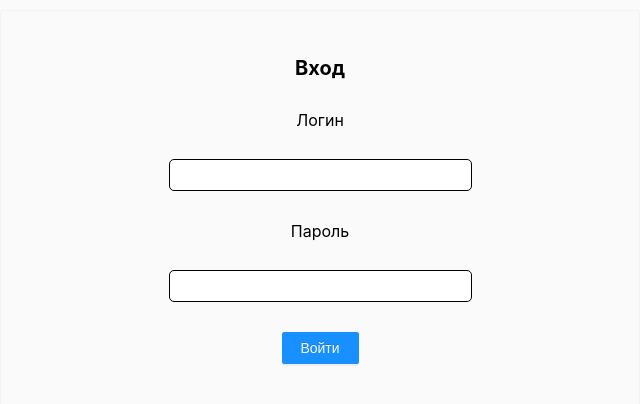
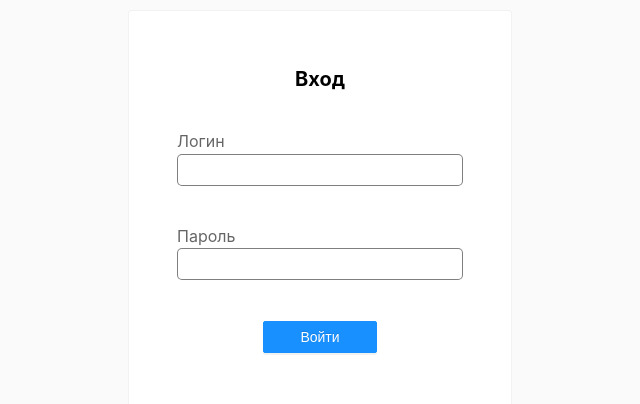
Before and after one commit to dmitriifrlv/video-app, a React (Create React App) app: page /signin in a window 1280 px wide. Shown: the part 190-594 px from the top of the page, without its empty margins (320-960 px from the left). Built offline with nearby package versions, Linux system fonts and the light colour scheme.

Commit message:
initial commit

```diff
--- a/src/App.css
+++ b/src/App.css
@@ -13,7 +13,7 @@
 }
 
 .appContainer__app{
-
+  /* border: 1px solid red; */
   height: 100%;
   width: 75%;
   margin: auto;
--- a/src/app.layout.js
+++ b/src/app.layout.js
@@ -3,7 +3,6 @@ import Header from './common.blocks/header/Header'
 import { Switch, Route } from 'react-router-dom'
 import Favorites from './favorites';
 import SearchComponent from './common.blocks/searchComponent/SearchComponent';
-import { withRouter } from "react-router";
 import './App.css';
 
 
--- a/src/common.blocks/signin/SignIn.jsx
+++ b/src/common.blocks/signin/SignIn.jsx
@@ -9,11 +9,12 @@ const SignIn = (props) => {
 
   const onLoginChange = (event) => {
     setLogin(event.target.value)
+  }
 
-}
   const onPasswordChange = (event) => {
     setPassword(event.target.value)
   }
+
   const onSubmitEvent = async (e)=>{
     e.preventDefault()
     const response = await axios.post("https://salty-atoll-46513.herokuapp.com/signin", {
@@ -32,16 +33,21 @@ const onSubmitEvent = async (e)=>{
     <div className="formContainer">
       <form onSubmit={onSubmitEvent} className="formContainer__form">
       <h1 className="formContainer__form__title">Вход</h1>
-      <label htmlFor="login">Логин</label>
+      <div className="formContainer__form__input-form">
+        <label htmlFor="login" className="formContainer__form__label">Логин</label>
         <input
         className="formContainer__form__input"
         onChange={onLoginChange}
         type="text"/>
-      <label htmlFor="password">Пароль</label>
+      </div>
+      <div className="formContainer__form__input-form">
+      <label htmlFor="password" className="formContainer__form__label">Пароль</label>
       <input
       className="formContainer__form__input"
       onChange={onPasswordChange}
       type="password"/>
+      </div >
+
       <button className="formContainer__form__button" type="submit"> <span>Войти</span> </button>
     </form>
     </div>
@@ -50,18 +56,3 @@ const onSubmitEvent = async (e)=>{
 };
 
 export default SignIn;
-
-{/* <form onSubmit={(e)=>{
-      e.preventDefault()
-      console.log(login, password)
-      fetch('http://localhost:3000/signin', {
-        method: 'post',
-        headers: {'Content-type': 'application/json'},
-        body: JSON.stringify({
-          login:login,
-          password:password
-        })
-      })
-      auth.login(()=>{
-      props.history.push('/')
-    })}}> */}
--- a/src/common.blocks/signin/signin.css
+++ b/src/common.blocks/signin/signin.css
@@ -11,16 +11,18 @@
   flex-direction: column;
   justify-content: space-evenly;
   align-items: center;
-  width: 50%;
+  min-width: 20rem;
+  width: 30%;
   margin: auto;
   border: 1px solid #F2F2F2;
   border-radius: 4px;
-  padding: 1rem;
+  padding: 1rem 3rem;
   min-height: 50vh;
   border-bottom: 1px solid #f0f0f0;
-    border-bottom-width: 1px;
+  border-bottom-width: 1px;
     border-bottom-style: solid;
     border-bottom-color: rgb(240, 240, 240);
+    background-color: white;
 }
 
 .formContainer__form__title {
@@ -28,9 +30,9 @@
 }
 
 .formContainer__form__input {
-  width: 50%;
+  width: 100%;
   height: 2rem;
-  border: 1px solid black;
+  border: 1px solid rgba(0,0,0,.5);
   border-radius: 5px;
   font-size: 16px;
 }
@@ -38,7 +40,18 @@
   background-color: #b7e6ff;
 
 }
-
+.formContainer__form__input-form{
+  display: flex;
+  flex-direction: column;
+  width: 100%;
+}
+.formContainer__form__label{
+  /* border: 1px solid red; */
+  width: 100%;
+  text-align: left;
+  opacity: .6;
+  margin-bottom: .15rem;
+}
 .formContainer__form__button {
   cursor: pointer;
   line-height: 1.5715;
@@ -48,7 +61,7 @@
   font-size: 14px;
   border-radius: 2px;
   border: 1px solid #d9d9d9;
-  width: 77px;
+  width: 40%;
   height: 32px;
   padding: 4px 15px;
   background: #1890FF;
```
Lines whose indentation alone changed are shown as unchanged.
